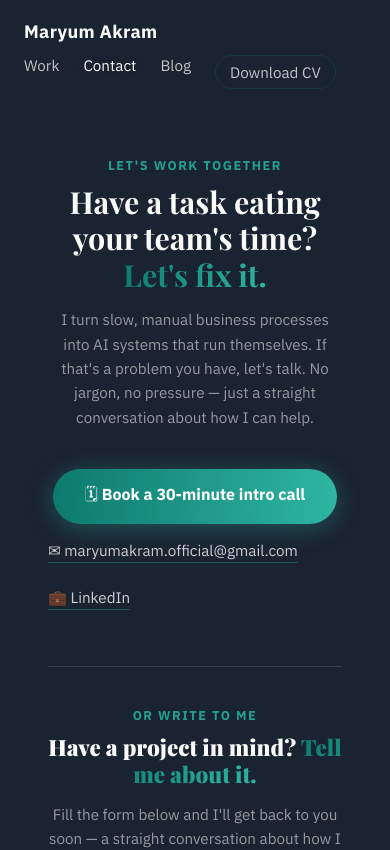
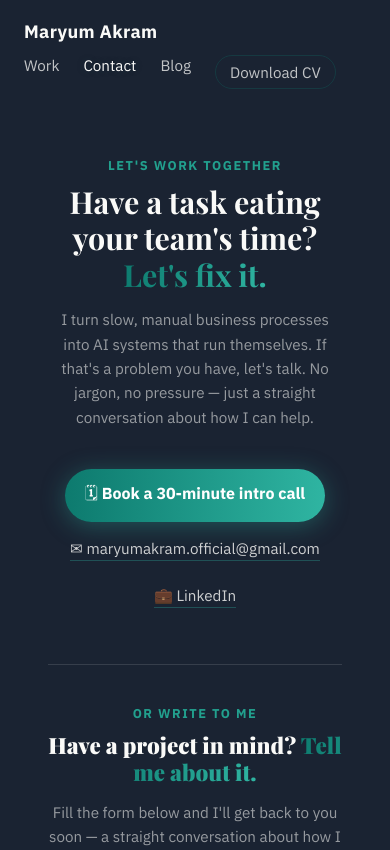
Before and after one commit to MaryumAkram16/maryum-portfolio, a React (Vite) app: page /contact in a window 390 px wide. Shown: the top 850 px of the page. Built offline with nearby package versions, Linux system fonts and the light colour scheme.

Commit message:
Improve contact CTA mobile layout

```diff
--- a/src/pages/Contact.css
+++ b/src/pages/Contact.css
@@ -129,3 +129,21 @@
   font-size: 0.85rem;
   opacity: 0.55;
 }
+
+@media (max-width: 560px) {
+  .contact-primary {
+    display: flex;
+    justify-content: center;
+  }
+
+  .cta-pill {
+    max-width: 100%;
+    padding: 13px 20px;
+    text-align: center;
+  }
+
+  .contact-secondary {
+    justify-content: center;
+    text-align: center;
+  }
+}
```
